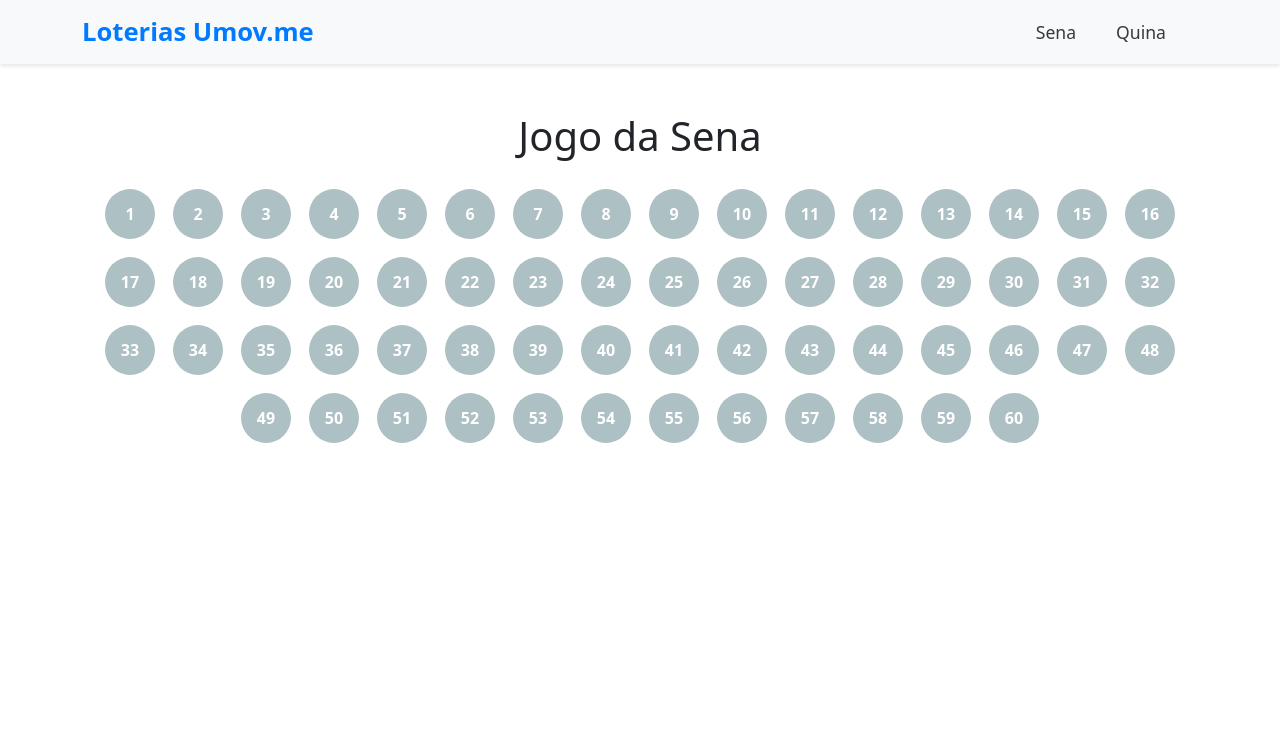
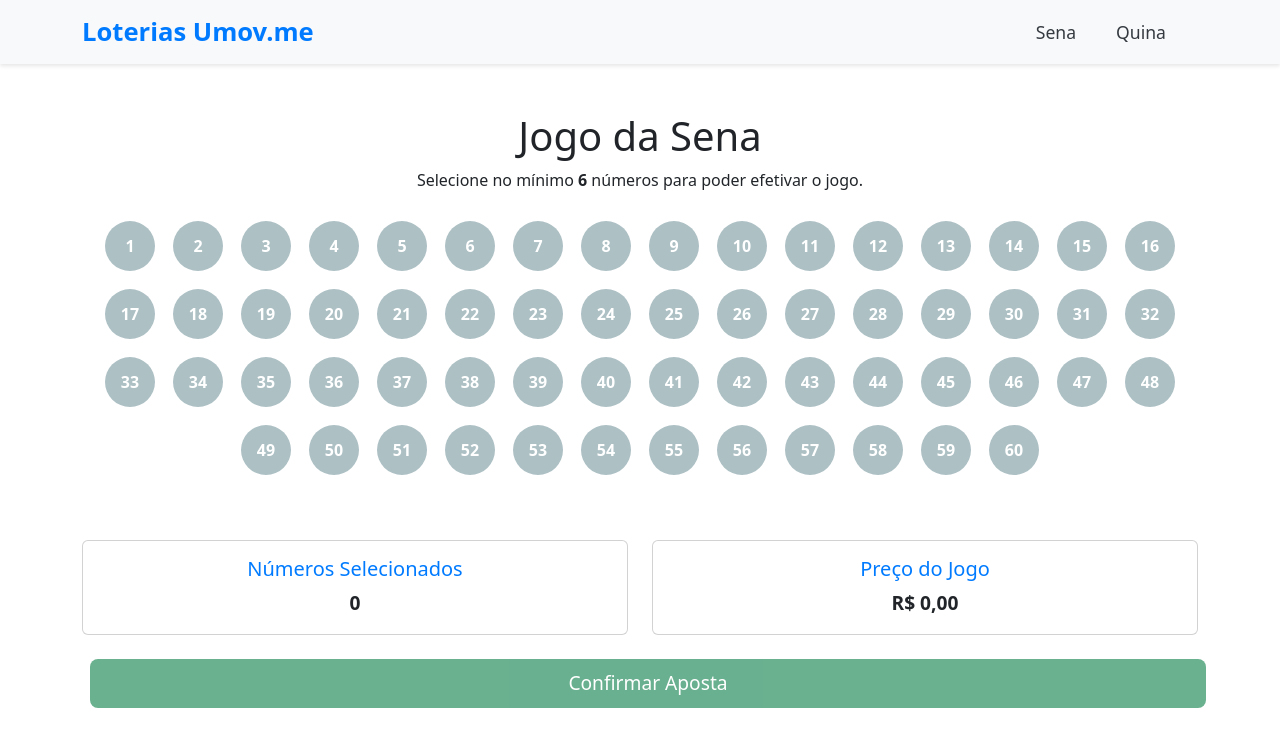
Before and after one commit to alissonvieeira/vue-lotto-simulator, a Vue app: page /sena in a window 1280 px wide. Shown: the top 746 px of the page. Built offline with nearby package versions, Linux system fonts and the light colour scheme.

Commit message:
Ajuste final da tela de sena e pagamento

```diff
--- a/src/components/common/Button.vue
+++ b/src/components/common/Button.vue
@@ -1,6 +1,6 @@
 <template>
-  <button :class="`btn btn-${type}`" @click="onClick">
-    <slot></slot>
+  <button :class="buttonClasses" @click="onClick">
+    <slot>Botão</slot>
   </button>
 </template>
 
@@ -13,9 +13,22 @@ export default defineComponent({
     type: {
       type: String as PropType<'primary' | 'secondary' | 'success' | 'danger' | 'warning' | 'info' | 'light' | 'dark'>,
       default: 'primary'
+    },
+    rounded: {
+      type: Boolean,
+      default: false
     }
   },
   emits: ['click'],
+  computed: {
+    buttonClasses() {
+      return [
+        'btn',
+        `btn-${this.type}`,
+        { 'rounded': this.rounded }
+      ];
+    }
+  },
   setup(props, { emit }) {
     const onClick = () => {
       emit('click');
@@ -29,5 +42,57 @@ export default defineComponent({
 <style scoped>
 .btn {
   margin: 0.5rem;
+  padding: 0.5rem 1rem;
+  border: none;
+  cursor: pointer;
+  transition: background-color 0.2s ease-in-out, color 0.2s ease-in-out;
+}
+
+.btn.rounded {
+  border-radius: 9999px;
+}
+
+.btn-primary {
+  background-color: #007bff;
+  color: #fff;
+}
+
+.btn-secondary {
+  background-color: #6c757d;
+  color: #fff;
+}
+
+.btn-success {
+  background-color: #28a745;
+  color: #fff;
+}
+
+.btn-danger {
+  background-color: #dc3545;
+  color: #fff;
+}
+
+.btn-warning {
+  background-color: #ffc107;
+  color: #fff;
+}
+
+.btn-info {
+  background-color: #17a2b8;
+  color: #fff;
+}
+
+.btn-light {
+  background-color: #f8f9fa;
+  color: #212529;
+}
+
+.btn-dark {
+  background-color: #343a40;
+  color: #fff;
+}
+
+.btn:hover {
+  opacity: 0.8;
 }
 </style>
--- /dev/null
+++ b/src/components/common/ClearSelectionButton.vue
@@ -0,0 +1,23 @@
+<template>
+  <button class="btn btn-warning btn-sm" @click="emitClear">Limpar Seleção</button>
+</template>
+
+<script lang="ts">
+import { defineComponent } from 'vue';
+
+export default defineComponent({
+  name: 'ClearSelectionButton',
+  emits: ['clear'],
+  setup(_, { emit }) {
+    const clearSelection = () => {
+      emit('clear');
+    };
+
+    return { clearSelection };
+  }
+});
+</script>
+
+<style scoped>
+
+</style>
--- a/src/components/loterry/NumberSelector.vue
+++ b/src/components/loterry/NumberSelector.vue
@@ -1,5 +1,4 @@
 <template>
-  <div>
   <div class="number-selector d-flex flex-wrap justify-content-center">
     <button
       v-for="number in totalNumbers"
@@ -10,10 +9,6 @@
     >
       {{ number }}
     </button>
-    </div>
-    <div v-if="localSelectedNumbers.length >= MAX_SELECTION" class="max-selection-message">
-      Você atingiu o limite de 15 números.
-    </div>
   </div>
 </template>
 
@@ -53,7 +48,7 @@ export default defineComponent({
       emit('update:selectedNumbers', localSelectedNumbers.value);
     };
 
-    return { localSelectedNumbers, isSelected, isDisabled, toggleNumber, MAX_SELECTION };
+    return { isSelected, isDisabled, toggleNumber };
   }
 });
 </script>
--- a/src/main.ts
+++ b/src/main.ts
@@ -3,6 +3,7 @@ import App from './App.vue';
 import router from './router';
 //import store from './store';
 import './styles/custom.scss';
+import 'bootstrap/dist/js/bootstrap.bundle.min.js';
 
 const app = createApp(App);
 app.use(router);
--- a/src/router/index.ts
+++ b/src/router/index.ts
@@ -2,6 +2,7 @@ import { createRouter, createWebHistory } from 'vue-router';
 import Home from '../views/Home.vue';
 import Sena from '../views/Sena.vue';
 import Quina from '../views/Quina.vue';
+import Payment from '../views/Payment.vue';
 
 const routes = [
   {
@@ -18,8 +19,17 @@ const routes = [
     path: '/quina',
     name: 'Quina',
     component: Quina
+  },
+  {
+    path: '/payment',
+    name: 'Payment',
+    component: Payment,
+    props: route => ({
+      selectedNumbers: route.query.numbers.split(',').map(Number),
+      totalPrice: Number(route.query.totalPrice),
+      selectedCount: Number(route.query.selectedCount)
+    })
   }
-  // Adicione mais rotas conforme necessário
 ];
 
 const router = createRouter({
--- /dev/null
+++ b/src/views/Payment.vue
@@ -0,0 +1,69 @@
+<template>
+  <div>
+    <Navbar />
+    <div class="container mt-5">
+      <h1 class="mb-4 text-center">Confirmação do Jogo</h1>
+      <p class="text-center mb-5 lead">Aqui você poderá revisar e confirmar seu jogo.</p>
+
+      <div class="card shadow-lg mb-5">
+        <div class="card-body">
+          <h2 class="card-title h4 mb-3">Detalhes do Jogo:</h2>
+          <ul class="list-group list-group-flush">
+            <li class="list-group-item">Quantidade de Números Selecionados: <strong>{{ selectedCount }}</strong></li>
+            <li class="list-group-item">Números Selecionados: <strong>{{ selectedNumbers.join(', ') }}</strong></li>
+            <li class="list-group-item">
+              <strong>Valor Total:</strong>
+              <span class="fw-bold text-primary">R$ {{ totalPrice.toFixed(2) }}</span>
+            </li>
+          </ul>
+        </div>
+      </div>
+      <div class="text-center">
+        <router-link class="btn btn-success btn-lg" to="/sena">Novo jogo Sena</router-link>
+        <router-link class="btn btn-primary btn-lg text-white ms-3" to="/quina">Novo Jogo Quina</router-link>
+      </div>
+    </div>
+  </div>
+</template>
+
+<script lang="ts">
+import Navbar from '../components/common/Navbar.vue';
+import { defineComponent, PropType } from 'vue';
+
+export default defineComponent({
+  name: 'Payment',
+  components: {
+    Navbar
+  },
+  props: {
+    selectedNumbers: {
+      type: Array as PropType<number[]>,
+      required: true
+    },
+    totalPrice: {
+      type: Number as PropType<number>,
+      required: true
+    },
+    selectedCount: {
+      type: Number as PropType<number>,
+      required: true
+    }
+  }
+});
+</script>
+
+<style scoped>
+    .list-group-item {
+    background-color: #f8f9fa;
+    }
+
+    .btn-lg {
+    padding: 0.75rem 1.25rem;
+    }
+
+
+    .text-primary {
+    color: #007BFF;
+    font-size: 1.25rem;
+    }
+</style>
--- a/src/views/Sena.vue
+++ b/src/views/Sena.vue
@@ -2,25 +2,28 @@
   <div>
     <Navbar />
     <div class="container mt-5">
-      <h1 class="text-center mb-4">Jogo da Sena</h1>
+      <h1 class="text-center mb-2">Jogo da Sena</h1>
+      <p class="text-center mb-4">Selecione no mínimo <strong>6</strong> números para poder efetivar o jogo.</p>
       <NumberSelector
         :selectedNumbers="selectedNumbers"
         @update:selectedNumbers="selectedNumbersUpdated"
         class="mb-4"
       />
 
-      <SelectedNumbersDisplay :numbers="selectedNumbers" class="mb-4" />
-      <div v-if="selectedNumbers.length > 0">
+      <div class="row">
+        <div class="col-12">
+          <SelectedNumbersDisplay :numbers="sortedNumbers" class="mb-4" />
+        </div>
+      </div>
       <div class="row">
         <div class="col-12 col-md-6">
-            <NumberCountDisplay :count="selectedNumbers.length" />
+          <NumberCountDisplay :count="sortedNumbers.length" />
         </div>
         <div class="col-12 col-md-6">
           <PriceDisplay :price="calculatePrice()" class="mb-3" />
         </div>
         <div class="col-12">
-            <Button text="Confirmar" @click="confirmSelection" class="btn btn-lg btn-block btn-success" />
-          </div>
+          <Button :disabled="sortedNumbers.length < 6" type="primary" @click="confirmSelection" class="btn btn-lg btn-block btn-success">Confirmar Aposta</Button>
         </div>
       </div>
     </div>
@@ -32,9 +35,11 @@ import Navbar from '../components/common/Navbar.vue';
 import NumberCountDisplay from '../components/loterry/NumberCountDisplay.vue';
 import NumberSelector from '../components/loterry/NumberSelector.vue';
 import SelectedNumbersDisplay from '../components/loterry/SelectNumbersDisplay.vue';
+import ClearSelectionButton from '../components/common/ClearSelectionButton.vue';
 import PriceDisplay from '../components/loterry/PriceDisplay.vue';
 import Button from '../components/common/Button.vue';
 import { ref, computed } from 'vue';
+import { useRouter } from 'vue-router'; // Import useRouter from vue-router
 
 export default {
   name: 'Sena',
@@ -43,13 +48,14 @@ export default {
     NumberCountDisplay,
     NumberSelector,
     SelectedNumbersDisplay,
+    ClearSelectionButton,
     PriceDisplay,
     Button
   },
   setup() {
     const selectedNumbers = ref<number[]>([]);
     const sortedNumbers = computed(() => selectedNumbers.value.sort((a, b) => a - b));
-    const currentGameType = ref('sena');
+    const router = useRouter(); // Add router to access the router object
 
     const priceTable: { [key: number]: number } = {
       6: 4.50,
@@ -66,23 +72,32 @@ export default {
 
     const calculatePrice = () => priceTable[sortedNumbers.value.length] || 0;
 
-    const updateGameType = (gameType: string) => {
-      currentGameType.value = gameType;
-    };
-
     const selectedNumbersUpdated = (numbers: number[]) => {
       selectedNumbers.value = numbers;
     };
 
+    const selectedCount = computed(() => sortedNumbers.value.length);
+
     const confirmSelection = () => {
       if (sortedNumbers.value.length >= 6) {
-        // Implementar a navegação para a rota de pagamento com o preço calculado
+        router.push({
+          path: '/payment',
+          query: {
+            numbers: sortedNumbers.value.join(','),
+            totalPrice: calculatePrice(),
+            selectedCount: selectedCount.value
+          }
+        });
       } else {
         alert('Selecione pelo menos 6 números.');
       }
     };
 
-    return { selectedNumbers, sortedNumbers, calculatePrice, confirmSelection, updateGameType, selectedNumbersUpdated };
+    const clearSelectedNumbers = () => {
+      selectedNumbers.value = [];
+    };
+
+    return { selectedNumbers, clearSelectedNumbers, sortedNumbers, calculatePrice, confirmSelection, selectedNumbersUpdated };
   }
 };
 </script>
@@ -90,7 +105,7 @@ export default {
 <style scoped>
   .info-cards {
     display: flex;
-    justify-content: space-around; /* Ajusta para posicionar os cards lado a lado */
+    justify-content: space-around;
     margin-top: 20px;
   }
 
```
Also changed, not shown: src/composables/useSelectedNumbers.js (added, +11 -0 lines). Lines whose indentation alone changed are shown as unchanged.
